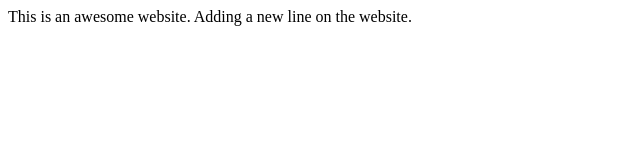
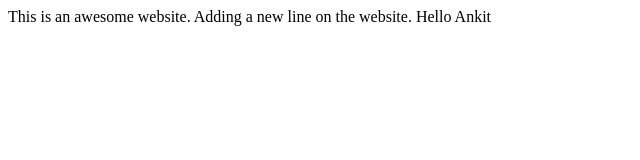
Before and after one commit to AnkitJSharda/demorepo, a plain HTML site: page index.html in a window 1280 px wide. Shown: the whole page, without its empty margins (0-640 px from the left). Drawn offline with Linux system fonts and the light colour scheme.

Commit message:
added hello line in index.html

```diff
--- a/index.html
+++ b/index.html
@@ -5,5 +5,6 @@
 	<body>
 		This is an awesome website.
 		Adding a new line on the website.
+		Hello Ankit
 	</body>
 </html>
```
